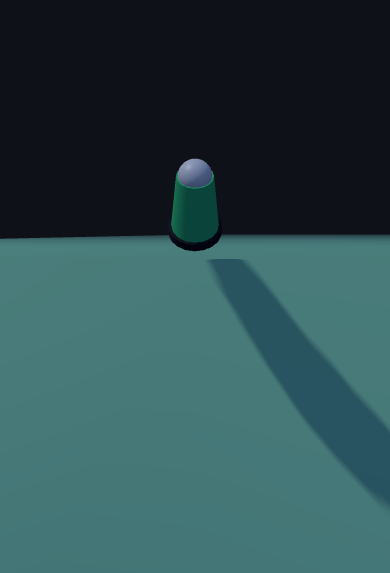
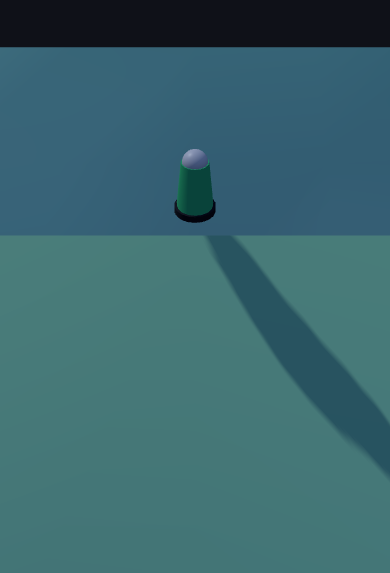
Before and after one commit to ZakkDiaz/SingularityApi, a plain HTML site: page wwwroot/index.html in a window 390 px wide. Shown: the part 246-819 px from the top of the page. Drawn offline with nearby package versions, Linux system fonts and the light colour scheme; animation ran at ten frames a second.

Commit message:
Improve camera controls and mobility

```diff
--- a/wwwroot/app.js
+++ b/wwwroot/app.js
@@ -27,6 +27,7 @@ const baselineStats = {
     experience: 0,
     experienceToNext: 80,
     attackSpeed: 1.0,
+    moveSpeed: 12,
     unspentStatPoints: 0
 };
 
@@ -45,6 +46,7 @@ function init() {
         level: document.getElementById('levelValue'),
         attack: document.getElementById('attackValue'),
         attackSpeed: document.getElementById('attackSpeedValue'),
+        moveSpeed: document.getElementById('moveSpeedValue'),
         health: document.getElementById('healthValue'),
         xpText: document.getElementById('xpText'),
         xpFill: document.getElementById('xpFill'),
@@ -227,6 +229,7 @@ function updateStatsHud(stats) {
         experience: stats?.experience ?? baselineStats.experience,
         experienceToNext: stats?.experienceToNext ?? baselineStats.experienceToNext,
         attackSpeed: stats?.attackSpeed ?? baselineStats.attackSpeed,
+        moveSpeed: stats?.moveSpeed ?? baselineStats.moveSpeed,
         unspentStatPoints: stats?.unspentStatPoints ?? baselineStats.unspentStatPoints
     };
 
@@ -235,6 +238,7 @@ function updateStatsHud(stats) {
     const currentHealth = Math.round(normalized.currentHealth);
     const maxHealth = Math.round(normalized.maxHealth);
     const attackSpeed = typeof normalized.attackSpeed === 'number' ? normalized.attackSpeed : baselineStats.attackSpeed;
+    const moveSpeed = typeof normalized.moveSpeed === 'number' ? normalized.moveSpeed : baselineStats.moveSpeed;
     const experience = Math.max(0, Math.round(normalized.experience));
     const experienceToNext = Math.max(0, Math.round(normalized.experienceToNext));
 
@@ -244,6 +248,9 @@ function updateStatsHud(stats) {
 
     if (hudElements.attackSpeed) {
         hudElements.attackSpeed.textContent = `${attackSpeed.toFixed(2)}x`;
+    }
+    if (hudElements.moveSpeed) {
+        hudElements.moveSpeed.textContent = `${moveSpeed.toFixed(1)} u/s`;
     }
 
     const fraction = experienceToNext > 0 ? Math.min(1, experience / experienceToNext) : 0;
@@ -258,6 +265,7 @@ function updateStatsHud(stats) {
         experience,
         experienceToNext,
         attackSpeed,
+        moveSpeed,
         unspentStatPoints: Math.max(0, Math.round(Number(normalized.unspentStatPoints ?? 0)))
     };
 
--- a/wwwroot/index.html
+++ b/wwwroot/index.html
@@ -448,13 +448,14 @@
                 <div class="stat"><span>Level</span><span id="levelValue">1</span></div>
                 <div class="stat"><span>Attack</span><span id="attackValue">8</span></div>
                 <div class="stat"><span>Attack Speed</span><span id="attackSpeedValue">1.00x</span></div>
+                <div class="stat"><span>Move Speed</span><span id="moveSpeedValue">12.0 u/s</span></div>
                 <div class="stat"><span>Health</span><span id="healthValue">120 / 120</span></div>
                 <div class="xp-bar"><div id="xpFill"></div></div>
                 <div id="xpText">0 / 80 XP</div>
             </div>
             <div id="timeOfDay">--:-- · Night</div>
         </div>
-        <div id="controlsHint">WASD move · All skills auto-trigger nearby enemies · Press F3 for debug overlay</div>
+        <div id="controlsHint">Click and move mouse to aim · Scroll to zoom camera · WASD move relative to aim · All skills auto-trigger nearby enemies · Press F3 for debug overlay</div>
         <div id="abilityBar"></div>
         <div id="log"></div>
         <div id="debugPanel" data-active="false">
--- a/wwwroot/player.js
+++ b/wwwroot/player.js
@@ -1,4 +1,5 @@
 import { getAbilityDefaults } from './abilities.js';
+import { PLAYER_HEIGHT_OFFSET } from './world.js';
 
 const KEY_BINDINGS = {
     KeyW: { axis: 'z', value: -1 },
@@ -19,26 +20,42 @@ export class Player {
         this.world = world;
         this.network = network;
         this.playerId = null;
-        this.position = { x: 0, y: 1.6, z: 0 };
+        this.position = { x: 0, y: PLAYER_HEIGHT_OFFSET, z: 0 };
         this.velocity = { x: 0, z: 0 };
         this.heading = 0;
-        this.speed = 7;
+        this.baseMoveSpeed = 12;
+        this.moveSpeed = this.baseMoveSpeed;
+        this.verticalVelocity = 0;
+        this.jumpVelocity = 16;
+        this.gravity = -36;
+        this.isGrounded = true;
+        this.jumpRequested = false;
         this.keys = new Map();
         this.lastUpdateTime = performance.now();
         this.lastSentTime = 0;
-        this.lastSentSnapshot = { x: 0, y: 1.6, z: 0, heading: 0 };
+        this.lastSentSnapshot = { x: 0, y: PLAYER_HEIGHT_OFFSET, z: 0, heading: 0 };
 
         this.abilities = new Map();
         this.abilityRanges = new Map();
         this.primaryAbilityId = null;
         this.debugInfo = this.createDebugInfo();
-        this.stats = { attackSpeed: 1, unspentStatPoints: 0 };
+        this.stats = { attackSpeed: 1, moveSpeed: this.baseMoveSpeed, unspentStatPoints: 0 };
 
         this.initInputListeners();
+        this.world.setHeadingListener?.((heading) => this.setHeadingFromCamera(heading));
+        const initialGround = this.world.getGroundHeight(0, 0) + PLAYER_HEIGHT_OFFSET;
+        this.position.y = initialGround;
+        this.lastSentSnapshot = { x: this.position.x, y: this.position.y, z: this.position.z, heading: this.heading };
+        this.world.updateLocalPlayer({ x: this.position.x, y: this.position.y, z: this.position.z, heading: this.heading });
     }
 
     initInputListeners() {
         window.addEventListener('keydown', (evt) => {
+            if (evt.code === 'Space') {
+                evt.preventDefault();
+                this.jumpRequested = true;
+                return;
+            }
             const binding = KEY_BINDINGS[evt.code];
             if (binding) {
                 evt.preventDefault();
@@ -47,6 +64,10 @@ export class Player {
         });
 
         window.addEventListener('keyup', (evt) => {
+            if (evt.code === 'Space') {
+                this.jumpRequested = false;
+                return;
+            }
             const binding = KEY_BINDINGS[evt.code];
             if (binding) {
                 this.keys.delete(binding.axis);
@@ -70,9 +91,21 @@ export class Player {
         if (magnitude > 0) {
             const normX = moveX / magnitude;
             const normZ = moveZ / magnitude;
-            this.velocity.x = normX * this.speed;
-            this.velocity.z = normZ * this.speed;
-            this.heading = Math.atan2(this.velocity.x, this.velocity.z);
+            const yaw = this.heading;
+            const sinYaw = Math.sin(yaw);
+            const cosYaw = Math.cos(yaw);
+            const forwardX = sinYaw;
+            const forwardZ = cosYaw;
+            const rightX = cosYaw;
+            const rightZ = -sinYaw;
+            let dirX = forwardX * normZ + rightX * normX;
+            let dirZ = forwardZ * normZ + rightZ * normX;
+            const dirMagnitude = Math.hypot(dirX, dirZ) || 1;
+            dirX /= dirMagnitude;
+            dirZ /= dirMagnitude;
+            const moveSpeed = Math.max(0.1, this.moveSpeed ?? this.baseMoveSpeed);
+            this.velocity.x = dirX * moveSpeed;
+            this.velocity.z = dirZ * moveSpeed;
         } else {
             this.velocity.x = 0;
             this.velocity.z = 0;
@@ -81,9 +114,39 @@ export class Player {
         this.position.x += this.velocity.x * delta;
         this.position.z += this.velocity.z * delta;
 
-        this.world.updateLocalPlayer(this.position.x, this.position.z, this.heading);
+        if (this.jumpRequested && this.isGrounded) {
+            this.verticalVelocity = this.jumpVelocity;
+            this.isGrounded = false;
+            this.jumpRequested = false;
+        }
+
+        this.verticalVelocity += this.gravity * delta;
+        this.position.y += this.verticalVelocity * delta;
+
+        const groundY = this.world.getGroundHeight(this.position.x, this.position.z) + PLAYER_HEIGHT_OFFSET;
+        if (this.position.y <= groundY) {
+            this.position.y = groundY;
+            if (this.verticalVelocity < 0) {
+                this.verticalVelocity = 0;
+            }
+            this.isGrounded = true;
+        } else {
+            this.isGrounded = false;
+        }
+
+        this.world.updateLocalPlayer({
+            x: this.position.x,
+            y: this.position.y,
+            z: this.position.z,
+            heading: this.heading
+        });
         this.updateAbilityCooldowns(now);
         this.tryAutoAbilities(now);
+    }
+
+    setHeadingFromCamera(heading) {
+        this.heading = heading;
+        this.world.setCameraYaw?.(heading);
     }
 
     tryAutoAbilities(now) {
@@ -207,8 +270,11 @@ export class Player {
     setStats(stats = {}) {
         const attackSpeed = typeof stats.attackSpeed === 'number' ? stats.attackSpeed : (this.stats?.attackSpeed ?? 1);
         const unspent = typeof stats.unspentStatPoints === 'number' ? stats.unspentStatPoints : (this.stats?.unspentStatPoints ?? 0);
+        const moveSpeed = typeof stats.moveSpeed === 'number' ? stats.moveSpeed : (this.stats?.moveSpeed ?? this.baseMoveSpeed);
+        this.moveSpeed = moveSpeed;
         this.stats = {
             attackSpeed,
+            moveSpeed,
             unspentStatPoints: unspent
         };
     }
@@ -236,6 +302,7 @@ export class Player {
             z: this.position.z,
             heading: this.heading,
             velocityX: this.velocity.x,
+            velocityY: this.verticalVelocity,
             velocityZ: this.velocity.z
         });
 
@@ -253,9 +320,18 @@ export class Player {
             return;
         }
         this.position.x = snapshot.x ?? this.position.x;
+        this.position.y = typeof snapshot.y === 'number' ? snapshot.y : this.position.y;
         this.position.z = snapshot.z ?? this.position.z;
-        this.heading = snapshot.heading ?? this.heading;
-        this.world.updateLocalPlayer(this.position.x, this.position.z, this.heading);
+        if (typeof snapshot.heading === 'number') {
+            this.heading = snapshot.heading;
+            this.world.setCameraYaw?.(this.heading);
+        }
+        this.world.updateLocalPlayer({
+            x: this.position.x,
+            y: this.position.y,
+            z: this.position.z,
+            heading: this.heading
+        });
     }
 
     setAbilitySnapshots(snapshots = []) {
--- a/wwwroot/world.js
+++ b/wwwroot/world.js
@@ -7,7 +7,7 @@ const TILE_SIZE = 40; // base horizontal span per cell (already scaled up)
 const HEIGHT_STEP = TILE_SIZE * 0.5; // elevation delta between consecutive steps
 const MIN_WALK_DEPTH = -4;
 const MAX_WALK_DEPTH = 5;
-const PLAYER_HEIGHT_OFFSET = 1.4;
+export const PLAYER_HEIGHT_OFFSET = 1.4;
 const MOB_HEIGHT_OFFSET = 1.2;
 const ATTACK_HEIGHT = 0.2;
 
@@ -24,7 +24,7 @@ function choice(options) {
 export class World {
     constructor() {
         this.localPlayerId = null;
-        this.localPlayer = { x: 0, z: 0, heading: 0 };
+        this.localPlayer = { x: 0, y: PLAYER_HEIGHT_OFFSET, z: 0, heading: 0 };
         this.remotePlayers = new Map();
         this.mobs = new Map();
         this.attacks = new Map();
@@ -36,7 +36,7 @@ export class World {
 
         this.scene = new THREE.Scene();
         this.scene.background = new THREE.Color(0x0f1118);
-        this.scene.fog = new THREE.Fog(0x0f1118, 30, 120);
+        this.scene.fog = null;
 
         this.renderer = new THREE.WebGLRenderer({ antialias: true });
         this.renderer.outputColorSpace = THREE.SRGBColorSpace;
@@ -56,6 +56,13 @@ export class World {
         this.camera.position.set(0, 28, 28);
         this.cameraTarget = new THREE.Vector3(0, 0, 0);
         this.cameraLerpSpeed = 0.08;
+        this.cameraYaw = 0;
+        this.cameraPitch = -0.6;
+        this.cameraDistance = 32;
+        this.minCameraDistance = 12;
+        this.maxCameraDistance = 80;
+        this.headingListener = null;
+        this.pointerLocked = false;
 
         this.cellOriginOffset = (WALK_SIZE - 1) / 2;
         this.vertexOriginOffset = WALK_SIZE / 2;
@@ -90,6 +97,7 @@ export class World {
 
         window.addEventListener('resize', () => this.handleResize());
         this.handleResize();
+        this.initCameraControls();
     }
 
     handleResize() {
@@ -98,6 +106,50 @@ export class World {
         this.renderer.setSize(width, height);
         this.camera.aspect = width / height;
         this.camera.updateProjectionMatrix();
+    }
+
+    initCameraControls() {
+        const canvas = this.renderer.domElement;
+        if (!canvas) {
+            return;
+        }
+
+        canvas.addEventListener('click', () => {
+            if (canvas.requestPointerLock) {
+                canvas.requestPointerLock();
+            }
+        });
+
+        document.addEventListener('pointerlockchange', () => {
+            this.pointerLocked = document.pointerLockElement === canvas;
+        });
+
+        document.addEventListener('mousemove', (event) => {
+            if (!this.pointerLocked) {
+                return;
+            }
+            const yawDelta = (event.movementX ?? 0) * 0.0025;
+            const pitchDelta = (event.movementY ?? 0) * 0.0025;
+            this.cameraYaw -= yawDelta;
+            this.cameraPitch = clamp(this.cameraPitch - pitchDelta, -1.3, 0.35);
+            if (typeof this.headingListener === 'function') {
+                this.headingListener(this.cameraYaw);
+            }
+        });
+
+        canvas.addEventListener('wheel', (event) => {
+            event.preventDefault();
+            const delta = (event.deltaY ?? 0) * 0.05;
+            this.cameraDistance = clamp(this.cameraDistance + delta, this.minCameraDistance, this.maxCameraDistance);
+        }, { passive: false });
+    }
+
+    setHeadingListener(listener) {
+        this.headingListener = listener;
+    }
+
+    setCameraYaw(yaw) {
+        this.cameraYaw = yaw;
     }
 
     generateTerrainHeightMaps() {
@@ -293,12 +345,16 @@ export class World {
         this.localPlayerId = id;
     }
 
-    updateLocalPlayer(x, z, heading = 0) {
-        this.localPlayer = { x, z, heading };
-        const y = this.getGroundHeight(x, z) + PLAYER_HEIGHT_OFFSET;
-        this.localPlayerMesh.position.set(x, y, z);
+    updateLocalPlayer({ x = 0, y = null, z = 0, heading = 0 } = {}) {
+        const groundY = this.getGroundHeight(x, z) + PLAYER_HEIGHT_OFFSET;
+        const actualY = typeof y === 'number' ? Math.max(groundY, y) : groundY;
+        this.localPlayer = { x, y: actualY, z, heading };
+        this.localPlayerMesh.position.set(x, actualY, z);
         this.localPlayerMesh.rotation.y = heading;
-        this.cameraTarget.set(x, y + 2.5, z);
+        this.cameraTarget.set(x, actualY + 1.8, z);
+        if (!this.pointerLocked) {
+            this.cameraYaw = heading;
+        }
     }
 
     upsertRemotePlayer(snapshot) {
@@ -306,7 +362,12 @@ export class World {
             return;
         }
         if (snapshot.playerId === this.localPlayerId) {
-            this.updateLocalPlayer(snapshot.x ?? 0, snapshot.z ?? 0, snapshot.heading ?? 0);
+            this.updateLocalPlayer({
+                x: snapshot.x ?? 0,
+                y: typeof snapshot.y === 'number' ? snapshot.y : null,
+                z: snapshot.z ?? 0,
+                heading: snapshot.heading ?? 0
+            });
             return;
         }
 
@@ -510,10 +571,19 @@ export class World {
     }
 
     updateCamera() {
+        const cosPitch = Math.cos(this.cameraPitch);
+        const sinPitch = Math.sin(this.cameraPitch);
+        const sinYaw = Math.sin(this.cameraYaw);
+        const cosYaw = Math.cos(this.cameraYaw);
+
+        const offsetX = sinYaw * cosPitch * this.cameraDistance;
+        const offsetY = sinPitch * this.cameraDistance;
+        const offsetZ = cosYaw * cosPitch * this.cameraDistance;
+
         const desiredPosition = new THREE.Vector3(
-            this.cameraTarget.x + Math.sin(this.localPlayer.heading ?? 0) * -18,
-            this.cameraTarget.y + 16,
-            this.cameraTarget.z + Math.cos(this.localPlayer.heading ?? 0) * -18
+            this.cameraTarget.x - offsetX,
+            this.cameraTarget.y - offsetY,
+            this.cameraTarget.z - offsetZ
         );
         this.camera.position.lerp(desiredPosition, this.cameraLerpSpeed);
         this.camera.lookAt(this.cameraTarget);
```
